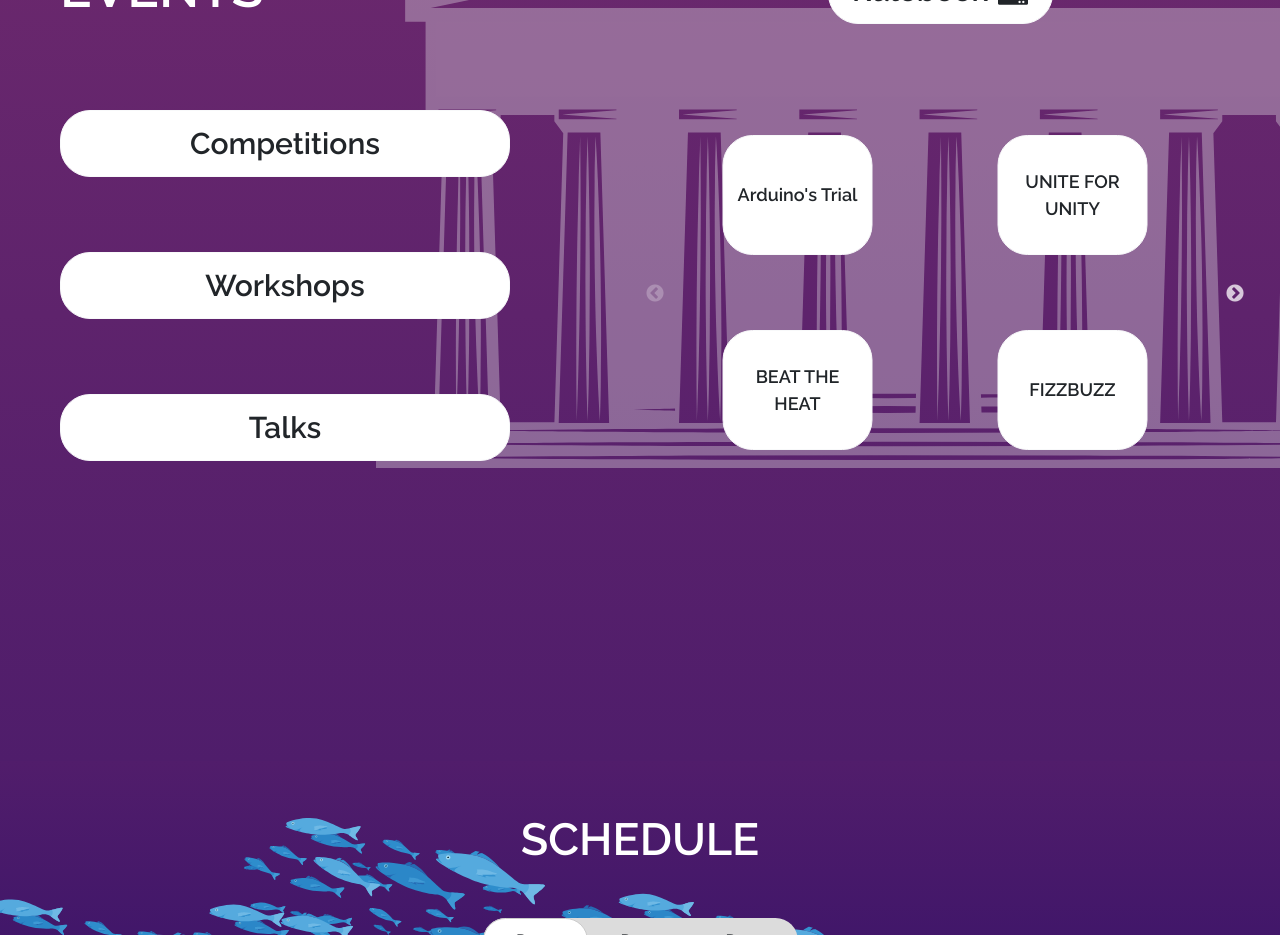
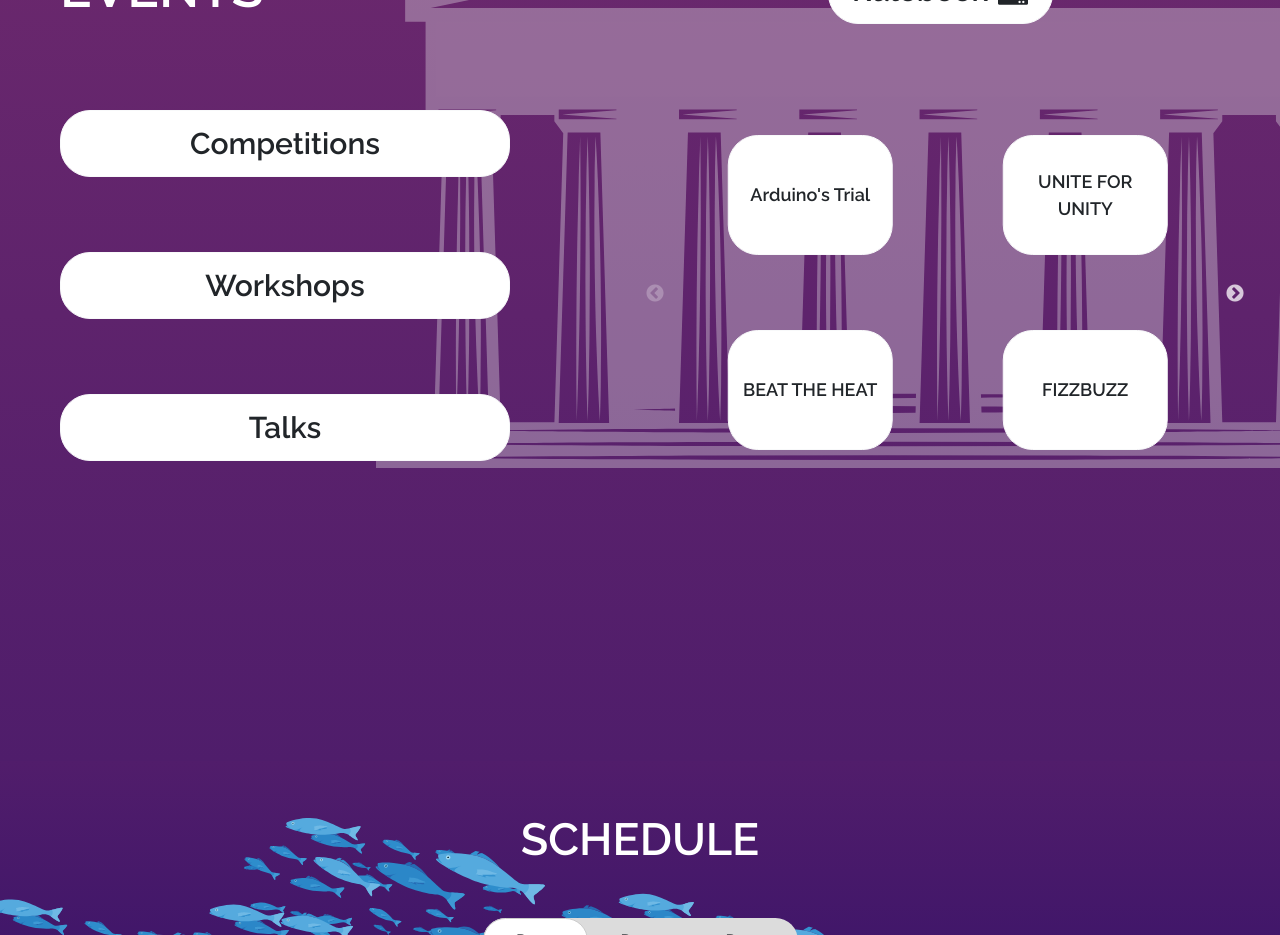
Before and after one commit to ayaniitgoa/TechFest, a React (Create React App) app: page / in a window 1280 px wide. Shown: the part 1700-2635 px from the top of the page. Built offline with nearby package versions, Linux system fonts and the light colour scheme.

Commit message:
fixed button widths

```diff
--- a/src/Containers/EventsPage/EventsPage.js
+++ b/src/Containers/EventsPage/EventsPage.js
@@ -26,7 +26,7 @@ export default class Events extends Component {
             key={data.eventName}
             className="btn btn-light"
             style={{
-              width: "calc(10rem / var(--size-divisor))",
+              width: "calc(11rem / var(--size-divisor))",
               height: "calc(8rem / var(--size-divisor))",
               fontSize: "calc(1.2rem / var(--size-divisor))",
               transform: 'translate(35%, 30%)',
@@ -45,7 +45,7 @@ export default class Events extends Component {
             key={data.eventName}
             className="btn btn-light"
             style={{
-              width: "calc(10rem / var(--size-divisor))",
+              width: "calc(11rem / var(--size-divisor))",
               height: "calc(8rem / var(--size-divisor))",
               fontSize: "calc(1.2rem / var(--size-divisor))",
               transform: 'translate(35%, 30%)',
@@ -64,7 +64,7 @@ export default class Events extends Component {
             key={data.eventName}
             className="btn btn-light"
             style={{
-              width: "calc(10rem / var(--size-divisor))",
+              width: "calc(11rem / var(--size-divisor))",
               height: "calc(8rem / var(--size-divisor))",
               fontSize: "calc(1.2rem / var(--size-divisor))",
               transform: 'translate(35%, 30%)',
```
